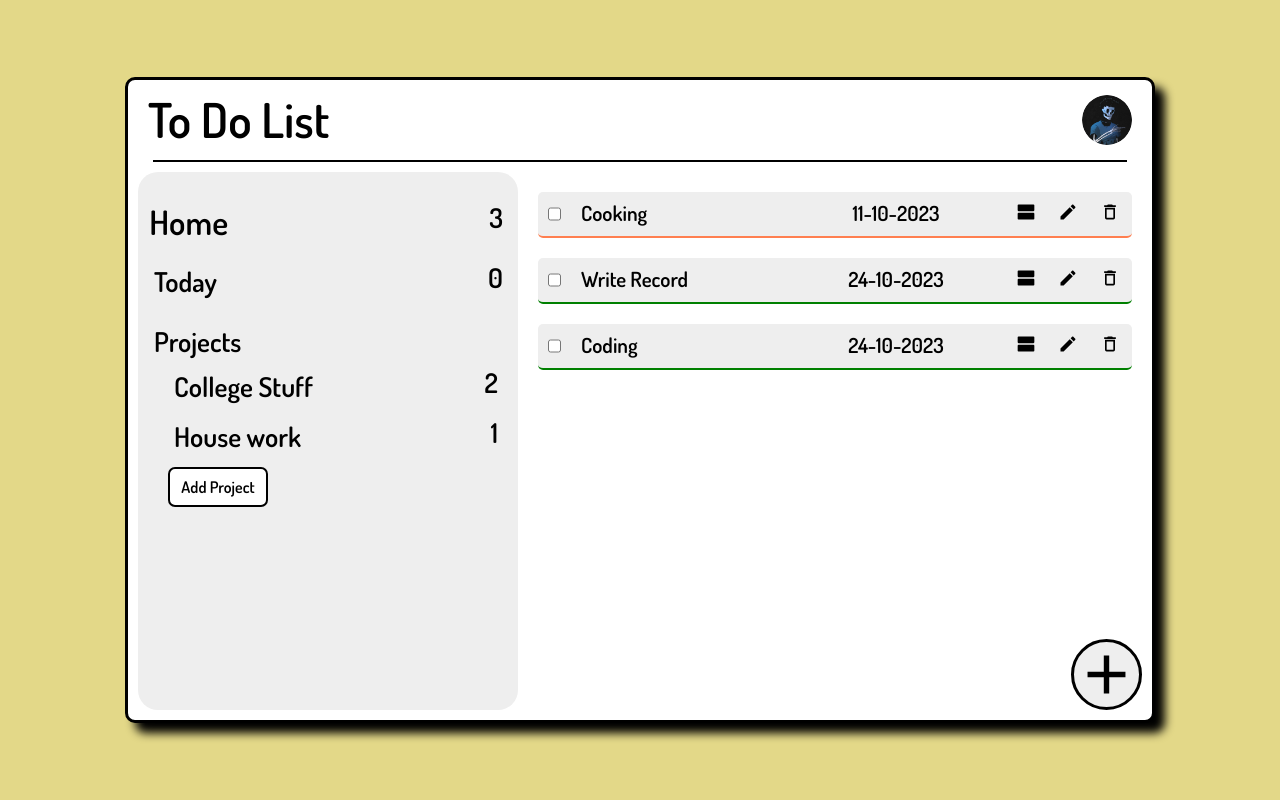
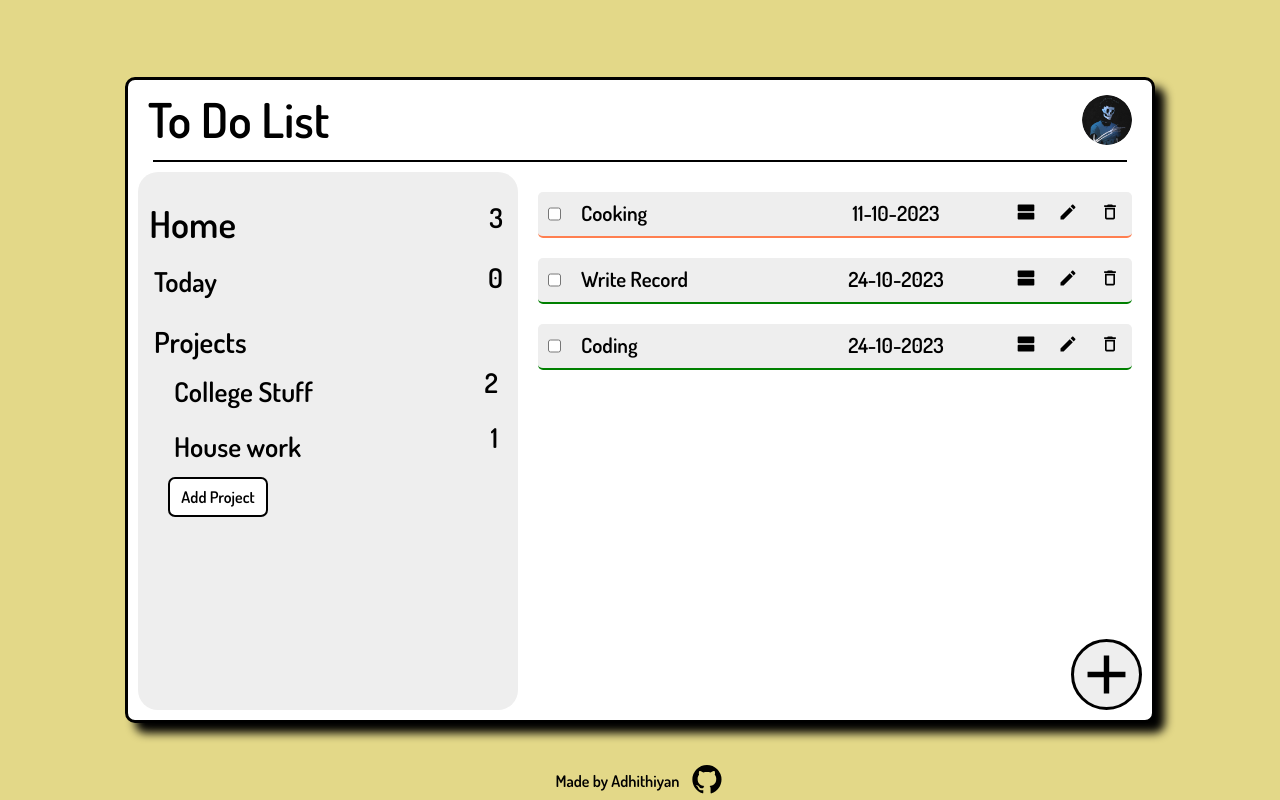
Before and after one commit to xAdhithiyan/todo-list, a website built with webpack: page src/template.html in a window 1280 px wide. Both pictures are taken after a click on the button "Home". Built offline with nearby package versions, Linux system fonts and the light colour scheme.

Commit message:
add: footer

```diff
--- /dev/null
+++ b/src/compoenets/footer.js
@@ -0,0 +1,22 @@
+import github from  "/images/github.svg"
+import "../css/footer.css"
+
+function footer() {
+    let mainFooter = document.querySelector(".footer")
+
+    let div = document.createElement("div");
+    div.textContent = "Made by Adhithiyan";
+    mainFooter.appendChild(div);
+
+    let anchor = document.createElement("a");
+    anchor.setAttribute("href", "https://github.com/xAdhithiyan");
+    anchor.setAttribute("target", "_blank");
+    let img = document.createElement("img");
+    img.setAttribute("src", github)
+
+    anchor.appendChild(img)
+    mainFooter.appendChild(anchor);
+    return mainFooter;
+}
+
+export default footer;
--- a/src/compoenets/subHeading.js
+++ b/src/compoenets/subHeading.js
@@ -19,14 +19,17 @@ function decidingSubHeading(){
         pubsub.publish("decidingTab", "Home")
         document.querySelector(".home").classList.add("increaseFont");
         document.querySelector(".today").classList.remove("increaseFont");
+        removeBtnClass();
     })
     document.querySelector(".today").addEventListener("click", e => {
         pubsub.publish("decidingTab", "today");
+        document.querySelector(".today").classList.add("increaseFont");
         document.querySelector(".home").classList.remove("increaseFont");
-        document.querySelector(".today").classList.add("increaseFont");
+        removeBtnClass();
     })
 }
 
+//for already present projects
 function projectHeading(){
     let projects = document.querySelector(".projects").children;
     projects = Array.from(projects);
@@ -34,6 +37,10 @@ function projectHeading(){
     projects.forEach(proj => {
         proj.addEventListener("click", e => {
             pubsub.publish("decidingTab", proj.children[1].classList.value);
+            document.querySelector(".today").classList.remove("increaseFont");
+            document.querySelector(".home").classList.remove("increaseFont");
+            removeBtnClass()
+            e.target.classList.add("increaseFont")
         })
     })
 }
@@ -62,7 +69,7 @@ function projectTodoList(todos){
     projects = Array.from(projects);
     projects.shift();
     projects.forEach(proj => {
-        let newTodos = todos.filter(todo => todo.projectTab ==  proj.children[1].classList.value)
+        let newTodos = todos.filter(todo => todo.projectTab ==  proj.children[1].classList.value && todo.finished == "no")
         proj.children[1].textContent = newTodos.length
     })
 }
@@ -90,6 +97,10 @@ function addProjectButton(){
         let tabBtn = elFactory("button", {} , projectName)
         tabBtn.addEventListener("click", e => {
             pubsub.publish("decidingTab", projectClassName);
+            document.querySelector(".today").classList.remove("increaseFont");
+            document.querySelector(".home").classList.remove("increaseFont");
+            removeBtnClass();
+            e.target.classList.add("increaseFont")
         })
         div.append(tabBtn);
         div.appendChild(elFactory("div", {class: projectClassName}, "0"));
@@ -107,6 +118,15 @@ function addProjectButton(){
     })
 
 }
+function removeBtnClass(){
+    let projects = document.querySelector(".projects").children;
+    projects = Array.from(projects);
+    projects.shift();
+    projects.forEach(n => {
+        n.children[0].classList.remove("increaseFont")
+    });
+
+}
 
 decidingSubHeading();
 projectHeading();
--- /dev/null
+++ b/src/css/footer.css
@@ -0,0 +1,17 @@
+.footer{
+    display: flex;
+    align-items: center;
+    justify-content: center;
+    gap:10px;
+    position: fixed;
+    bottom: 0px;
+    left: 50%;
+    transform: translateX(-50%)
+}
+.footer img{
+    height: 35px;
+}
+.footer img:hover{
+    transform: rotate(720deg);
+    transition: all 1s;
+}
--- a/src/css/subHeading.css
+++ b/src/css/subHeading.css
@@ -22,11 +22,11 @@
 
 .home:hover,
 .today:hover{
-    font-size: 2rem;
+    font-size: 2.2rem;
 }
 .increaseFont{
-    font-size: 2rem;
-    transform: scale(1.05);
+    font-size: 2.2rem !important;
+    transform: scale(1.05) ;
     transition: 0.5s;
 }
 .subHeading > button{
@@ -37,7 +37,6 @@
     border-radius: 7px;
     margin:5px;
     margin-left:20px
-
 }
 
 .projects {
@@ -52,3 +51,14 @@
     grid-auto-flow: column;
     grid-template-columns: 1fr;
 }
+
+.projects > button{
+    font-size: 1.8rem;
+}
+.projects > div > button{
+    margin-top:5px;
+    font-size: 1.7rem;
+}
+.projects > div > button:hover{
+    font-size: 2.2rem;
+}
--- a/src/index.js
+++ b/src/index.js
@@ -5,6 +5,7 @@ import header from "./compoenets/header";
 import todoPage from "./compoenets/todoPage"
 import modalPage from "./compoenets/modalPage";
 import subHeading from "./compoenets/subHeading"
+import footer from "./compoenets/footer"
 import todoList from "./compoenets/todoList"; // needs to be deleted
 
 
@@ -12,6 +13,7 @@ header();
 todoPage();
 modalPage();
 subHeading();
+footer();
 
 todoList.updateTodos("Cooking","need to Cook Dinner","11-10-2023","high", "no", "houseWork"); // needs to be deleted
 todoList.updateTodos("Write Record","need to write Physics Record","24-10-2023","low", "no" , "collegeStuff"); // needs to be deleted
--- a/src/template.html
+++ b/src/template.html
@@ -10,7 +10,7 @@
     <hr>
     <div class="subHeading">
         <div>
-            <button class="home">Home</button>
+            <button class="home increaseFont">Home</button>
             <div></div>
         </div>
         <div>
@@ -71,5 +71,7 @@
             </div>
         </form>
     </dialog>
+
+    <div class="footer"></div>
 </body>
 </html>
```
Also changed, not shown: dist/550985caaa8859d4b95f.svg (added), dist/index.html, dist/main.js, images/github.svg (added).
